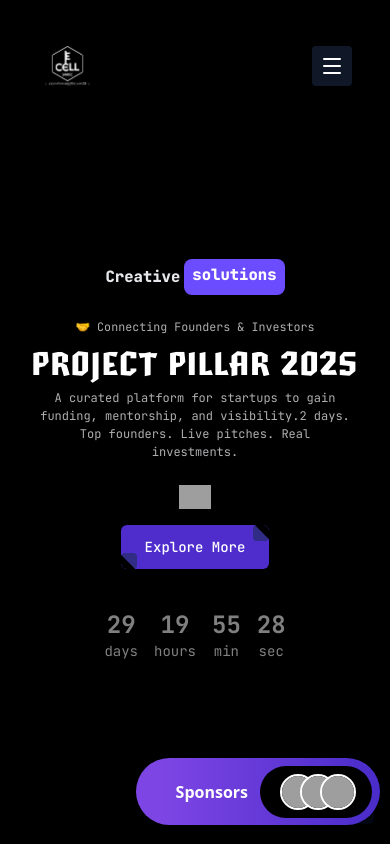
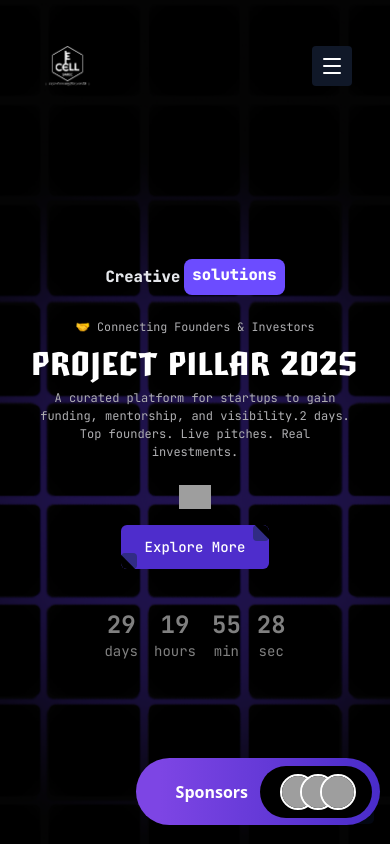
Before and after one commit to raorajnish/Ecell, a React (Vite) app: page / in a window 390 px wide. Shown: the top 844 px of the page. Built offline with nearby package versions, Linux system fonts and the light colour scheme; grey boxes are pictures that could not be loaded.

Commit message:
added phone-bg

```diff
--- a/src/components/home/HomeAbout.jsx
+++ b/src/components/home/HomeAbout.jsx
@@ -20,26 +20,32 @@ const HomeAbout = () => {
       ease: "power3.out",
       scrollTrigger: {
         trigger: AboutRef.current,
-        start: "top 80%",
-        toggleActions: "play none none reverse",
-      },
-    });
-
-    gsap.from(AboutContentRef.current, {
-      x: 200,
-      opacity: 0,
-      duration: 1.2,
-      ease: "power3.out",
-      scrollTrigger: {
-        trigger: AboutRef.current,
         start: "top 60%",
         toggleActions: "play none none reverse",
       },
-    });
+    });})
 
+  //   // Split the content text into lines & chars
+  //   const split = new SplitText(AboutContentRef.current, {
+  //     type: "lines,words,chars",
+  //   });
 
-
-  });
+  //   // Animate characters glowing in
+  //   gsap.from(split.chars, {
+  //     opacity: 0,
+  //     color: "#444", // start dim
+  //     textShadow: "5px 5px 5px #7638e8", // glow effect
+  //     duration: 0.7,
+  //     ease: "power2.out",
+  //     stagger: 0.03, // delay per character
+  //     scrollTrigger: {
+  //       trigger: AboutContentRef.current,
+  //       start: "top 70%",
+  //       end: "bottom 100%",
+  //       scrub: true, // sync with scroll
+  //     },
+  //   });
+  // });
 
   return (
     <div>
@@ -56,10 +62,10 @@ const HomeAbout = () => {
         {/* Right / Bottom (Content) */}
         <div
           ref={AboutContentRef}
-          className="aboot-text w-full lg:w-2/3 pt-5  lg:pt-[5vh] px-5 lg:px-[10vw] lg:ml-[30vw] sm:px-10 md:px-[8vw] text-sm sm:text-lg md:text-xl  font-[font1] text-center lg:text-left"
+          className=" w-full lg:w-2/3 pt-5  lg:pt-[5vh] px-[10vw] lg:px-[10vw] lg:ml-[30vw] sm:px-10 md:px-[8vw] text-sm sm:text-lg md:text-xl  font-[font1] text-left lg:text-left"
         >
           Every great journey begins with an idea, and at SAKEC E-CELL, ideas
-          have been our driving force since 2017. <br />
+          have been our driving force since 2017. <br /> <br />
            At SAKEC E-CELL, we have always believed in creating
           experiences that go beyond classrooms — from leadership talks with
           inspiring personalities to innovation-driven events like Meet the
--- a/src/index.css
+++ b/src/index.css
@@ -3,6 +3,9 @@
 
 * {
   box-sizing: border-box;
+}
+html {
+  scroll-behavior: smooth;
 }
 
 @font-face {
@@ -49,8 +52,14 @@
 .menu-close-btn{
     display: none;
 }
-
+.phone-bg{
+  display: none;
+}
 @media screen and (max-width: 1100px) {
+  .phone-bg{
+  display: block;
+  object-fit: cover;
+}
   .cursor-target-icon{
   display: none;
 }
@@ -114,8 +123,8 @@ p,
 .about-text {
   white-space: normal; /* allows natural wrapping */
   word-break: normal; /* breaks only at spaces */
-  overflow-wrap: break-word; /* breaks long words only if necessary */
-  /* text-align: justify; */
+
+  /* text-align: left; */
 }
 
 .active-page {
--- a/src/pages/Home.jsx
+++ b/src/pages/Home.jsx
@@ -10,11 +10,17 @@ import MagicBento from "@/components/home/MagicBento";
 
 
 const Home = () => {
+
+
+
   return (
     <div className="relative overflow-hidden  min-h-screen ">
       {/* Background Spline */}
       <div className=" absolute spline-bg h-full ">
         <SplineScene />
+      </div>
+      <div className="phone-bg absolute opacity-40 h-[100vh] top-0 w-[100vw] -z-1">
+        <img className="h-full w-full object-cover" src="phone-bg.png" alt="" />
       </div>
 
       <div>
@@ -99,7 +105,7 @@ const Home = () => {
         <div className="h-fit  pt-20 w-full flex justify-center flex-col items-center  ">
           <h2 className="font-[vampire] text-white mb-6 text-6xl  ">
             Project Pillar
-          </h2 >
+          </h2>
           <MagicBento
             textAutoHide={true}
             enableStars={true}
```
Also changed, not shown: public/desk-bg.png (added), public/phone-bg.png (added).
